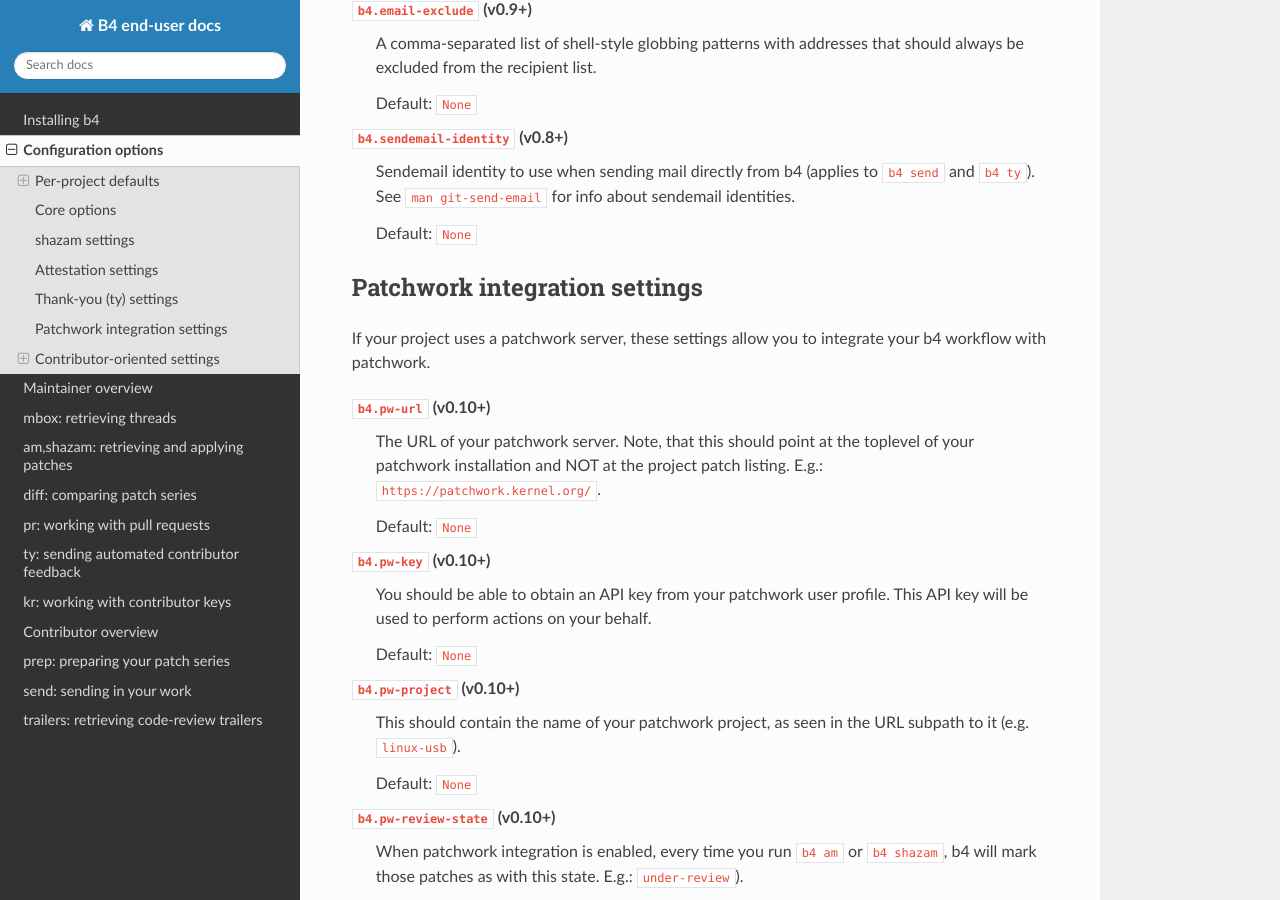
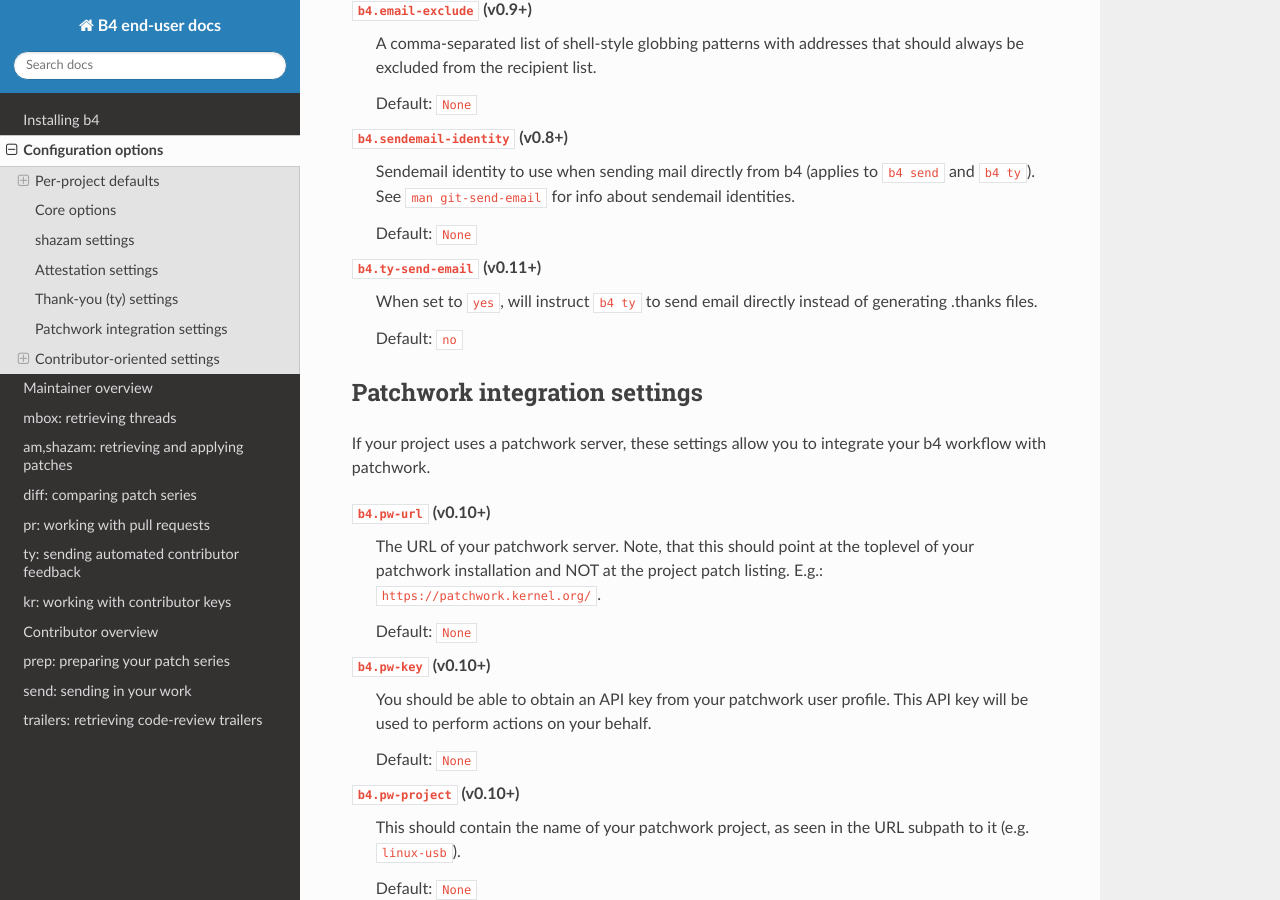
Before and after one commit to mricon/b4, a Sphinx documentation site: the page built from docs/config.rst, in a window 1280 px wide and 900 px high, scrolled down 5118 px. Built offline with Sphinx 7.4.7 and the Read the Docs theme 2.0.0, drawn with Linux system fonts in a browser that asks for light colours.

Commit message:
ty: add ability to always send mail
When b4.ty-send-email is set to "yes", we will always send mail directly
instead of generating .thanks files.

Signed-off-by: Konstantin Ryabitsev <konstantin@linuxfoundation.org>

```diff
--- a/docs/config.rst
+++ b/docs/config.rst
@@ -258,6 +258,12 @@ These settings control the behaviour of ``b4 ty`` command.
 
   Default: ``None``
 
+``b4.ty-send-email`` (v0.11+)
+  When set to ``yes``, will instruct ``b4 ty`` to send email directly
+  instead of generating .thanks files.
+
+  Default: ``no``
+
 
 .. _patchwork_settings:
 
```
Also changed, not shown: 1 other file.
